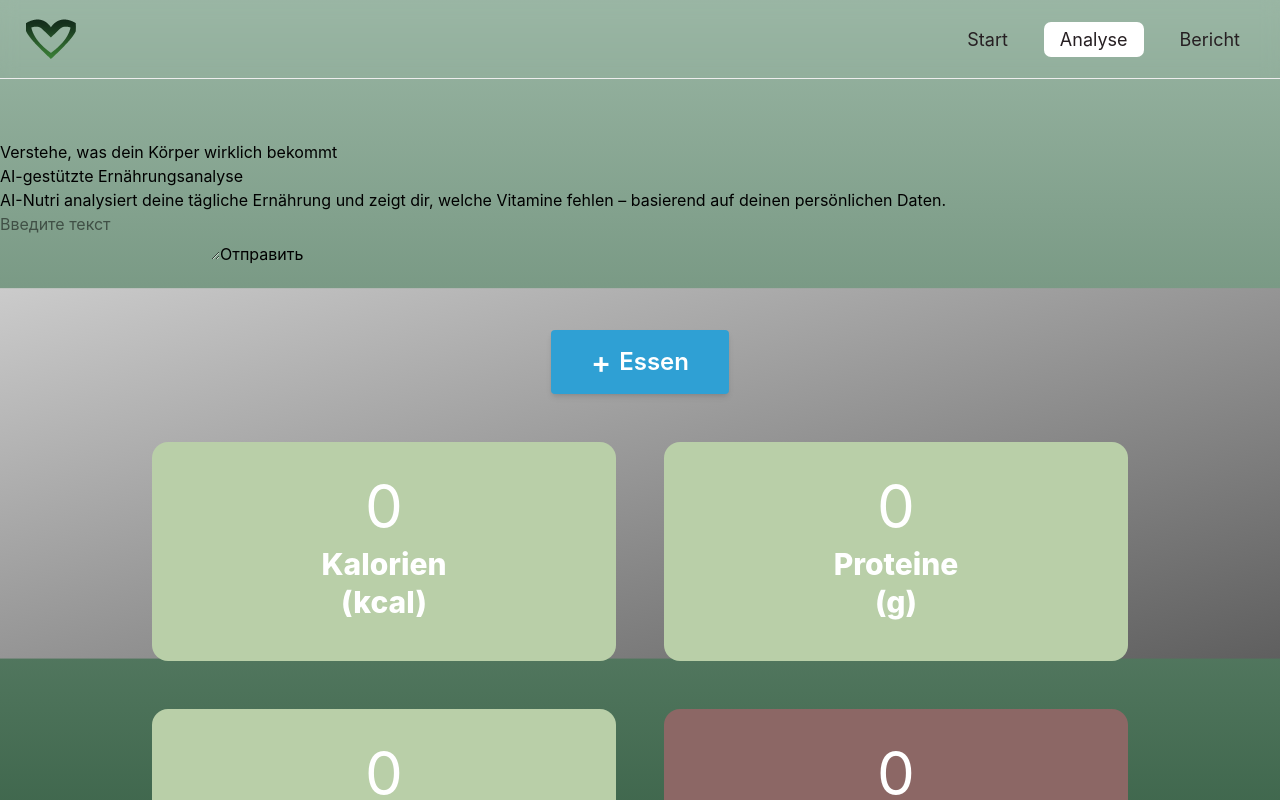
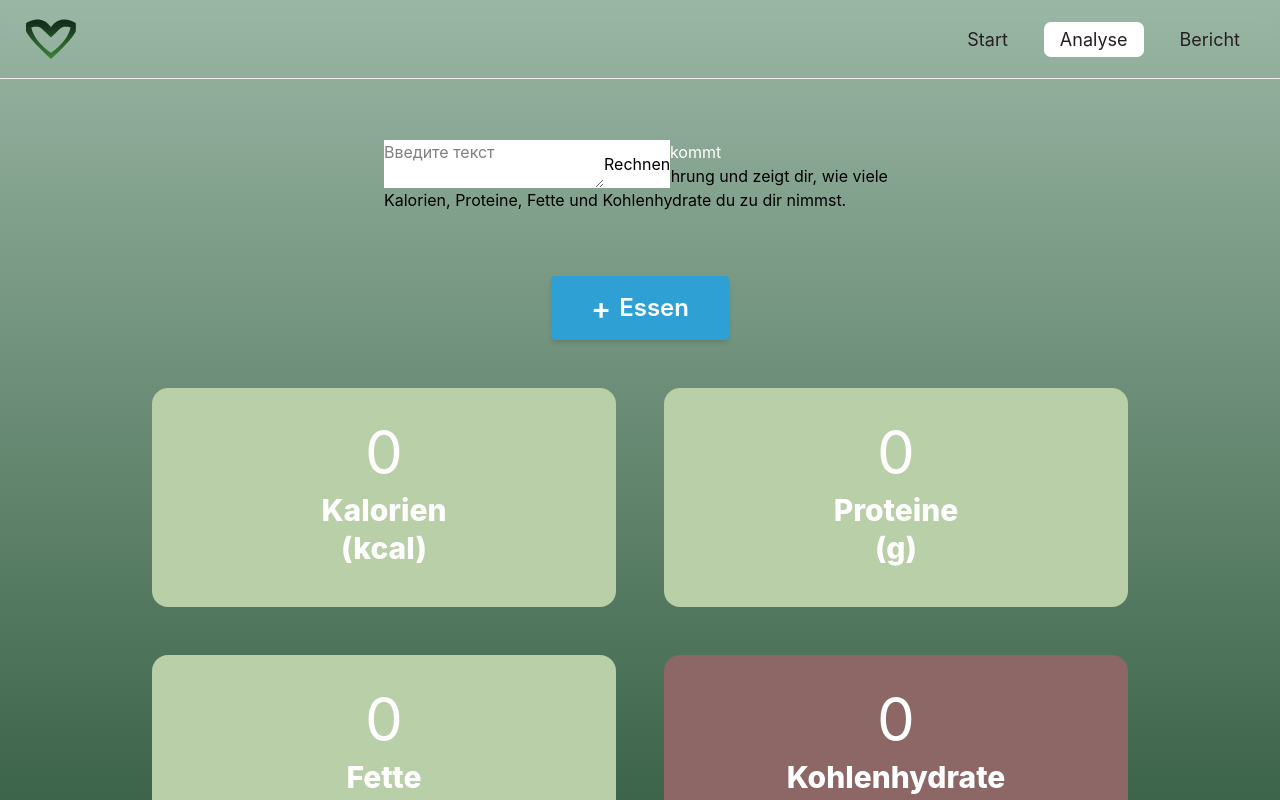
Before and after one commit to SerhiiBab/ai-nutri, a React (Vite) app: page /heute in a window 1280 px wide. Shown: the top 800 px of the page. Built offline with nearby package versions, Linux system fonts and the light colour scheme.

Commit message:
Initial commit

```diff
--- a/src/components/DeepSeekChat.tsx
+++ b/src/components/DeepSeekChat.tsx
@@ -57,7 +57,7 @@ const DeepSeekChat = () => {
   };
 
   return (
-    <div style={{ maxWidth: 600 }}>
+    <div className="absolute bg-white flex" style={{ maxWidth: 600 }}>
       <textarea
         placeholder="Введите текст"
         value={text}
@@ -71,7 +71,7 @@ const DeepSeekChat = () => {
       />*/}
 
       <button onClick={send} disabled={loading}>
-        {loading ? "Обработка..." : "Отправить"}
+        {loading ? "Обработка..." : "Rechnen"}
       </button>
 
       <div>
--- a/src/components/PageWrapper.tsx
+++ b/src/components/PageWrapper.tsx
@@ -8,7 +8,7 @@ interface Props {
 
 const PageWrapper: React.FC<Props> = ({ children }) => {
   return (
-    <div style={{ position: "relative", minHeight: "100vh", overflow: "hidden" }}>
+    <div className="" style={{ position: "relative", minHeight: "100vh", overflow: "hidden"}}>
       {/* Анимированный SVG фон */}
       <motion.svg
         viewBox="0 0 100 100"
@@ -20,12 +20,13 @@ const PageWrapper: React.FC<Props> = ({ children }) => {
           width: "100%",
           height: "100%",
           zIndex: -1,
+          border: "1px solid #fff",
         }}
       >
         <defs>
           <linearGradient id="grad" x1="0%" y1="0%" x2="100%" y2="100%">
-            <stop offset="0%" stopColor="#cbcbcbff" />
-            <stop offset="100%" stopColor="#5f5f5fff" />
+            <stop offset="0%" stopColor="#cbcbcb00" />
+            <stop offset="100%" stopColor="#5f5f5f00" />
           </linearGradient>
         </defs>
         <motion.rect
--- a/src/pages/Heute.tsx
+++ b/src/pages/Heute.tsx
@@ -1,35 +1,27 @@
 import DeepSeekChat from "../components/DeepSeekChat";
 import FoodGrid from "../components/FoodGrid/FoodGrid";
-import PageWrapper from "../components/PageWrapper";
 
 const Heute = () => {
   return (
-    <PageWrapper>
     <div>
-     <div>
-        <div>
+    <div className="w-full flex justify-center">
+    <div className="max-w-lg flex">
+     <div className="text-red">
+        <div className="text-white">
             Verstehe, was dein Körper wirklich bekommt
         </div>
         <div>
-           AI-gestützte
-Ernährungsanalyse
-        </div>
-        <div>
-AI-Nutri analysiert deine tägliche Ernährung und zeigt dir, welche Vitamine fehlen – basierend auf deinen persönlichen Daten.
-        </div>
-        <div>
-
+KI-Nutri analysiert deine tägliche Ernährung und zeigt dir, wie viele Kalorien, Proteine, Fette und Kohlenhydrate du zu dir nimmst.
         </div>
      </div>
-     <div>
 
-     </div>
       <DeepSeekChat />
 
     </div>
-    <FoodGrid />
-</PageWrapper>
+    </div>
 
+<FoodGrid />
+</div>
   )
 
 };
```
